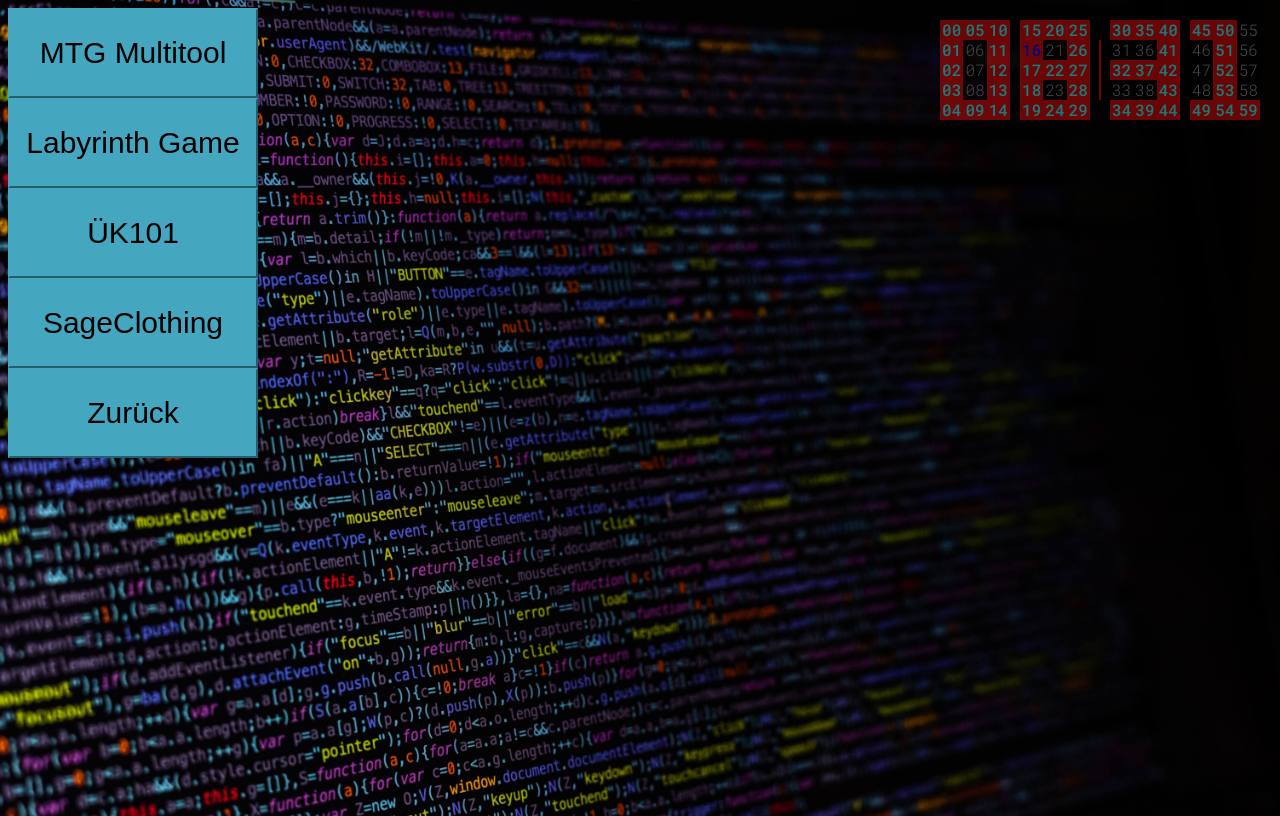
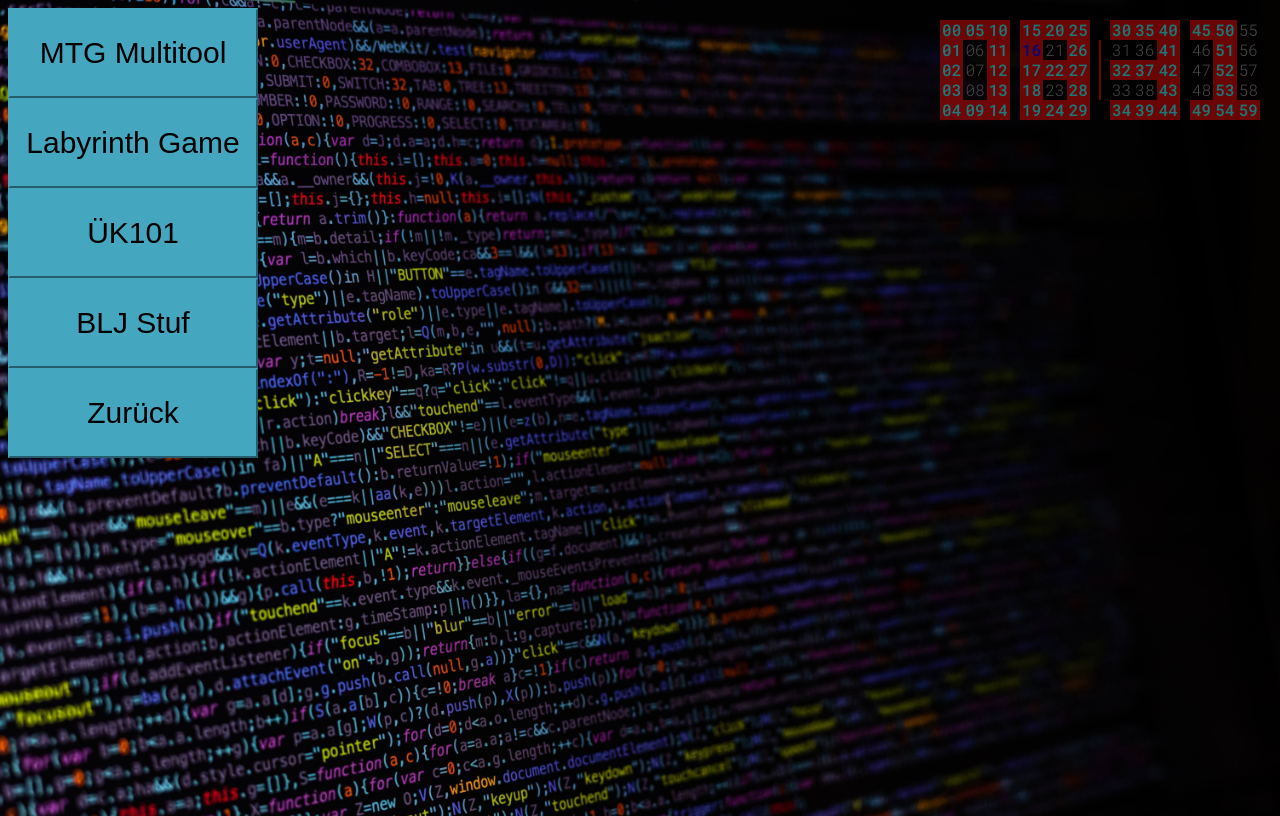
Before and after one commit to RoeHH/roehV1, a website: page projects/projects_mainpage/projects_mainpage.html in a window 1280 px wide. Drawn offline with Linux system fonts and the light colour scheme.

Commit message:
Update projects_mainpage.html

```diff
--- a/projects/projects_mainpage/projects_mainpage.html
+++ b/projects/projects_mainpage/projects_mainpage.html
@@ -14,7 +14,7 @@
     </div>
     <div><button class="button_p" onclick="window.location.href = 'https://cloud.ict-bz.ch/index.php/s/nRFHkyVayl03vhK'">Labyrinth Game</button></div>
     <div><button class="button_p" onclick="window.location.href = '../uk101/start.html'">ÜK101</button></div>
-    <div><button class="button_p" onclick="window.location.href = 'http://041er-blj.ch/2020/rohaenggi/1wp/'">SageClothing</button></div>
+    <div><button class="button_p" onclick="window.location.href = 'http://041er-blj.ch/2020/rohaenggi/'">BLJ Stuf</button></div>
     <div><button class="button_p" onclick="window.location.href = '../../mainpage/mainpage.html'">Zurück</button></div>
     </div>
     <!-- Clock -->
```
